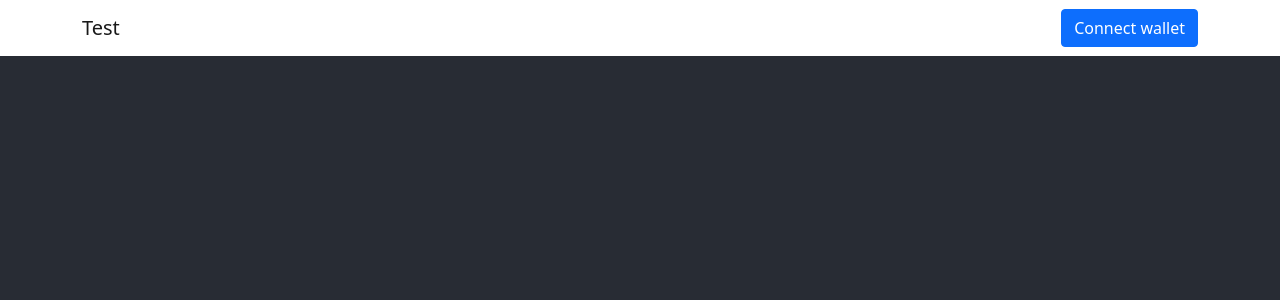
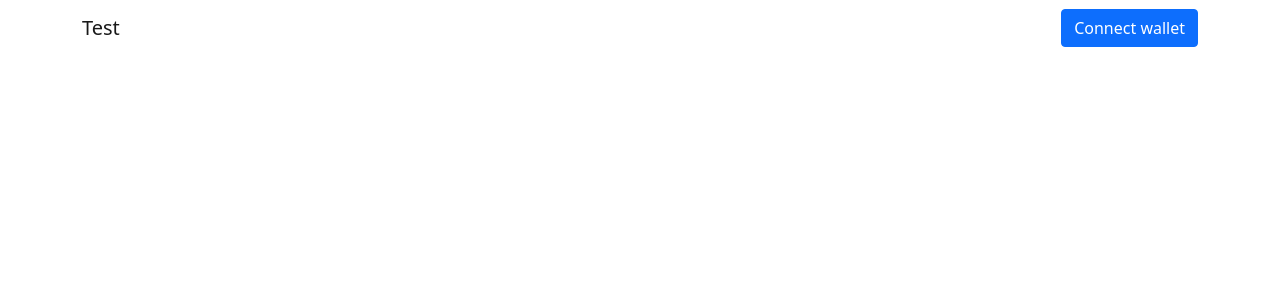
Before and after one commit to advra/algo-wallet-modal, a React (Create React App) app: page / in a window 1280 px wide. Shown: the top 300 px of the page. Built offline with nearby package versions, Linux system fonts and the light colour scheme; what @randlabs/myalgo-connect, @walletconnect/client would draw is missing.

Commit message:
Removed default css styling

```diff
--- a/src/App.css
+++ /dev/null
@@ -1,38 +0,0 @@
-.App {
-  text-align: center;
-}
-
-.App-logo {
-  height: 40vmin;
-  pointer-events: none;
-}
-
-@media (prefers-reduced-motion: no-preference) {
-  .App-logo {
-    animation: App-logo-spin infinite 20s linear;
-  }
-}
-
-.App-header {
-  background-color: #282c34;
-  min-height: 100vh;
-  display: flex;
-  flex-direction: column;
-  align-items: center;
-  justify-content: center;
-  font-size: calc(10px + 2vmin);
-  color: white;
-}
-
-.App-link {
-  color: #61dafb;
-}
-
-@keyframes App-logo-spin {
-  from {
-    transform: rotate(0deg);
-  }
-  to {
-    transform: rotate(360deg);
-  }
-}
--- a/src/App.js
+++ b/src/App.js
@@ -1,5 +1,3 @@
-import logo from './logo.svg';
-import './App.css';
 import { Button, Row, Col, Navbar, Container } from 'react-bootstrap';
 
 import ConnectButton from './ConnectButton';
@@ -22,9 +20,6 @@ function App() {
         </Navbar.Collapse>
         </Container>
       </Navbar>
-      <header className="App-header">
-
-      </header>
     </div>
   );
 }
--- a/src/index.css
+++ /dev/null
@@ -1,13 +0,0 @@
-body {
-  margin: 0;
-  font-family: -apple-system, BlinkMacSystemFont, 'Segoe UI', 'Roboto', 'Oxygen',
-    'Ubuntu', 'Cantarell', 'Fira Sans', 'Droid Sans', 'Helvetica Neue',
-    sans-serif;
-  -webkit-font-smoothing: antialiased;
-  -moz-osx-font-smoothing: grayscale;
-}
-
-code {
-  font-family: source-code-pro, Menlo, Monaco, Consolas, 'Courier New',
-    monospace;
-}
--- a/src/index.js
+++ b/src/index.js
@@ -1,6 +1,5 @@
 import React from 'react';
 import ReactDOM from 'react-dom';
-import './index.css';
 import App from './App';
 import reportWebVitals from './reportWebVitals';
 
```
Also changed, not shown: src/components/ConnectButton.js (added, +21 -0 lines), src/logo.svg (deleted).
